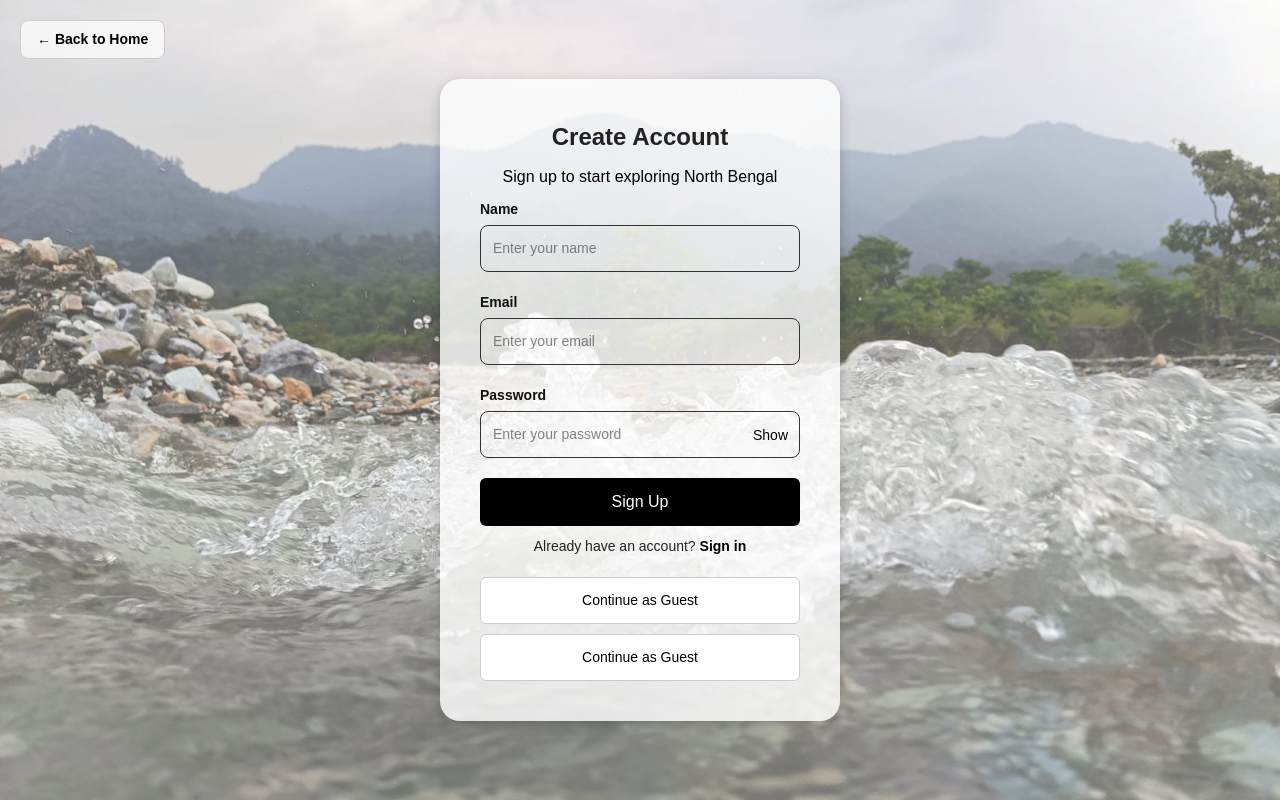
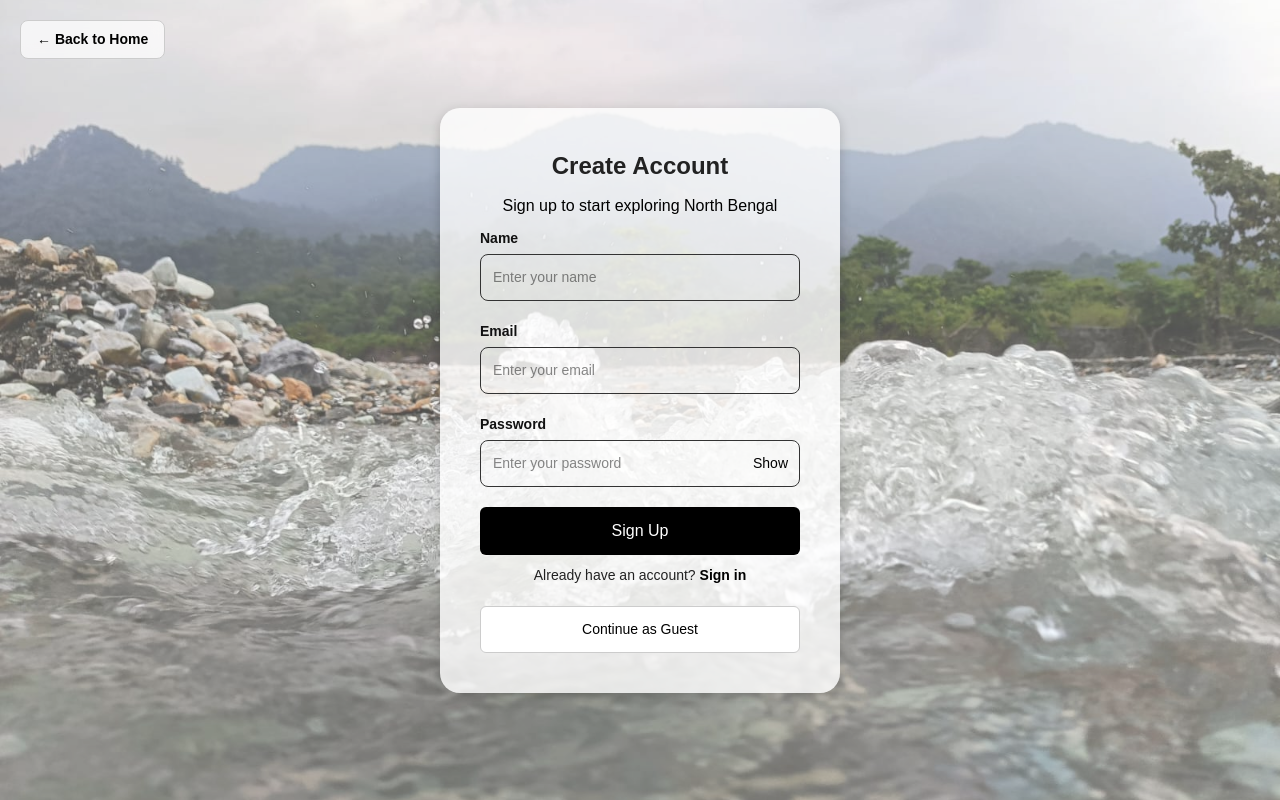
Before and after one commit to SIH2025-travel/Tourism, a React (Vite) app: page /signup in a window 1280 px wide. Built offline with nearby package versions, Linux system fonts and the light colour scheme.

Commit message:
guest_btn set

```diff
--- a/src/App.jsx
+++ b/src/App.jsx
@@ -35,6 +35,9 @@ function App() {
               </ProtectedRoute>
             }
           />
+
+          <Route path="/guest-home" element={<HomePage />} />
+
 
           {/* Place details and sub-pages */}
           <Route
--- a/src/Signin/LoginPage.jsx
+++ b/src/Signin/LoginPage.jsx
@@ -88,9 +88,10 @@ function LoginPage() {
           Don’t have an account? <Link to="/signup">Sign up</Link>
         </p>
 
-        <button className="guest-btn" onClick={() => navigate('/home')}>
+       <button className="guest-btn" onClick={() => navigate('/guest-home')}>
           Continue as Guest
         </button>
+
       </div>
     </div>
   );
--- a/src/Signup/SignUp.jsx
+++ b/src/Signup/SignUp.jsx
@@ -79,12 +79,7 @@ function SignUp() {
           Already have an account? <Link to="/login">Sign in</Link> {/* Navigation Link */}
         </p>
 
-        <button className="guest-btn">
-          <Link to="/home">
-            Continue as Guest
-          </Link>
-        </button>
-        <button className="guest-btn" onClick={() => navigate('/home')}>
+        <button className="guest-btn" onClick={() => navigate('/guest-home')}>
           Continue as Guest
         </button>
       </div>
```
